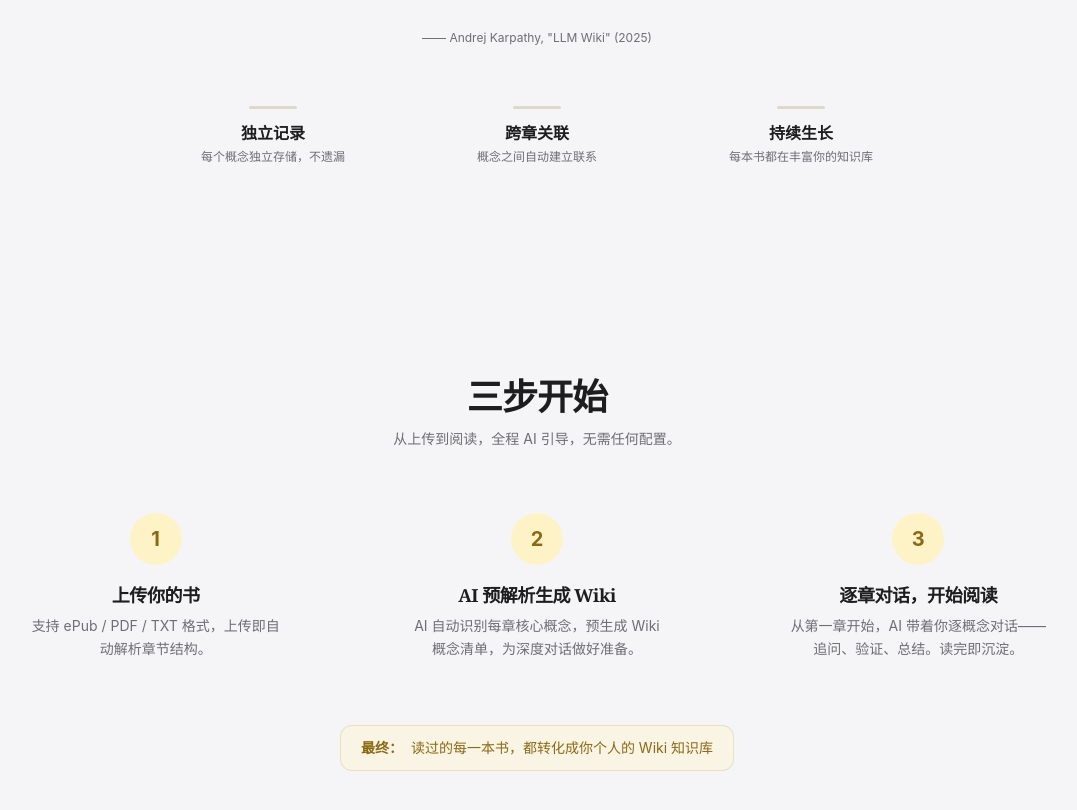
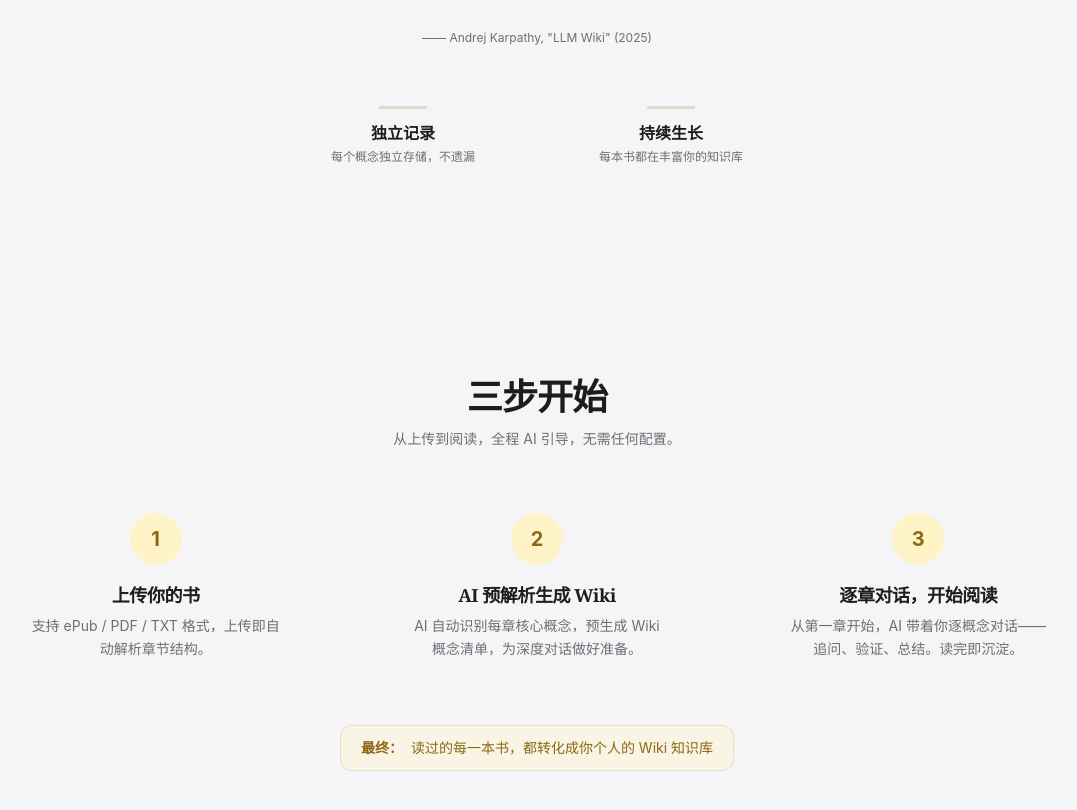
Before and after one commit to Liangzhen-Chen/Guaxiu-reading, a Next.js app in the folder web/: page / in a window 1280 px wide. Shown: the part 1837-2647 px from the top of the page, without its empty margins (103-1180 px from the left). Built offline with nearby package versions, Linux system fonts and the light colour scheme.

Commit message:
fix: remove cross-chapter linking (not implemented yet)

```diff
--- a/web/src/app/page.tsx
+++ b/web/src/app/page.tsx
@@ -475,19 +475,13 @@ export default function Landing() {
             )}
           </p>
 
-          <div className="mt-10 grid gap-6 sm:grid-cols-3 text-center">
+          <div className="mt-10 grid gap-6 sm:grid-cols-2 text-center max-w-lg mx-auto">
             {[
               {
                 label_zh: "独立记录",
                 label_en: "Independent",
                 desc_zh: "每个概念独立存储，不遗漏",
                 desc_en: "Each concept stored independently",
-              },
-              {
-                label_zh: "跨章关联",
-                label_en: "Cross-linked",
-                desc_zh: "概念之间自动建立联系",
-                desc_en: "Auto-linked across chapters",
               },
               {
                 label_zh: "持续生长",
```
